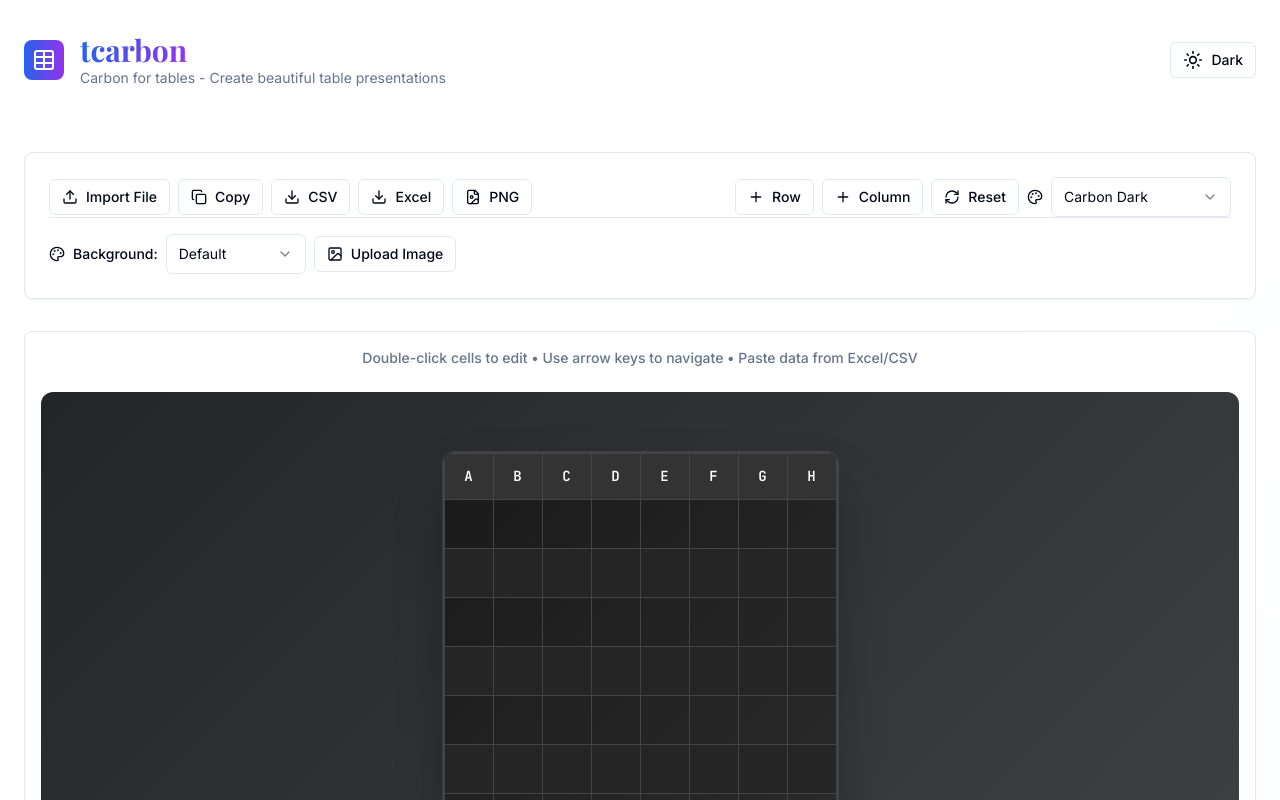
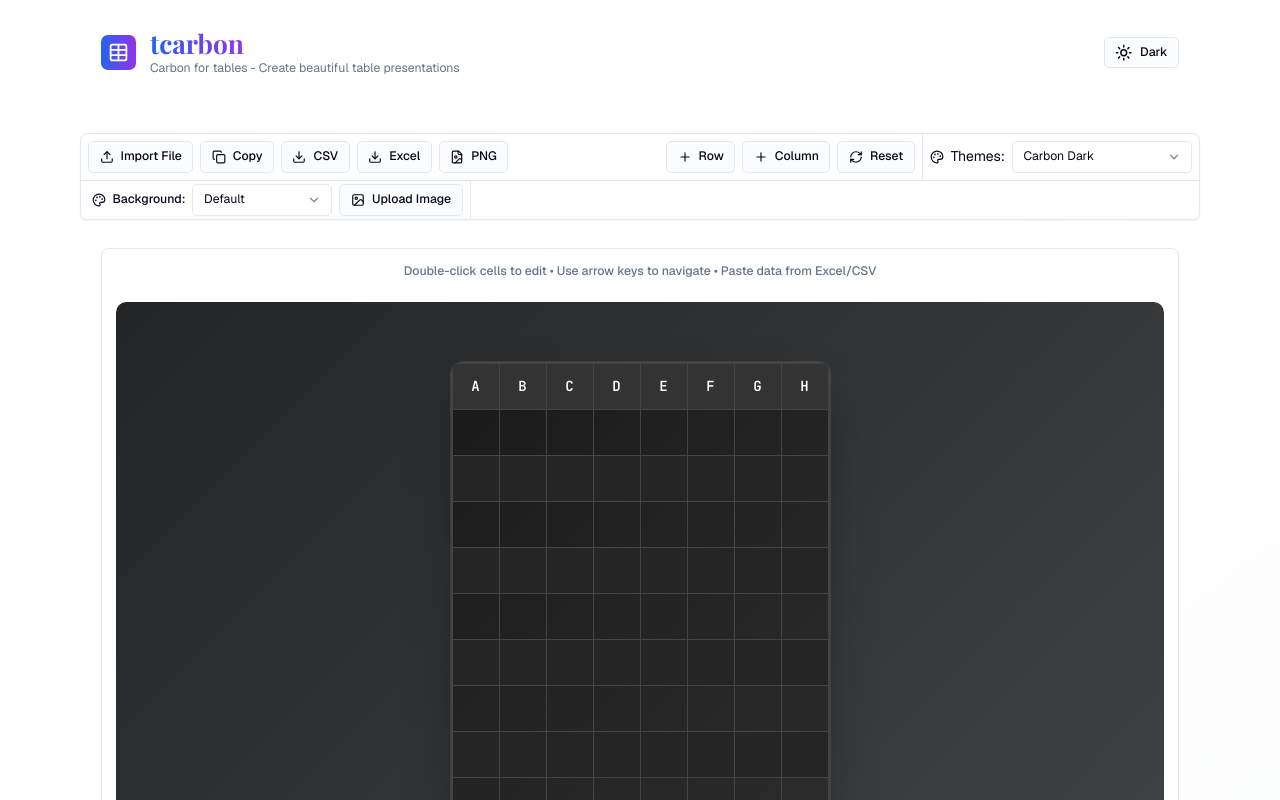
Before and after one commit to mrtcmn/tcarbon, a React (Vite) app: page / in a window 1280 px wide. Shown: the top 800 px of the page. Built offline with nearby package versions, Linux system fonts and the light colour scheme.

Commit message:
Enhance Tailwind configuration with custom fonts and base styles; update App.tsx and BackgroundControls for improved layout and spacing; adjust button and select components for better UI consistency.

```diff
--- a/src/App.tsx
+++ b/src/App.tsx
@@ -151,9 +151,9 @@ function App() {
         </div>
 
         {/* Toolbar */}
-        <Card className="mx-6">
-          <CardContent className="p-6">
-            <div className="flex flex-wrap gap-4 items-center justify-between">
+        <Card className="p-0">
+          <CardContent className="p-0">
+            <div className="flex flex-wrap gap-4 items-center justify-between p-2">
               <div className="flex flex-wrap gap-2">
                 <Button
                   variant="outline"
@@ -213,7 +213,6 @@ function App() {
                   PNG
                 </Button>
               </div>
-
               <div className="flex flex-wrap gap-2 items-center">
                 <Button
                   variant="outline"
@@ -245,8 +244,9 @@ function App() {
                   Reset
                 </Button>
 
+                <div className=" border-l w-px self-stretch -my-2"></div>
                 <div className="flex items-center gap-2">
-                  <Palette className="w-4 h-4" />
+                  <Palette className="w-4 h-4" /> Themes:
                   <Select value={tableData.theme.id} onValueChange={handleThemeChange}>
                     <SelectTrigger className="w-[180px]">
                       <SelectValue placeholder="Select theme" />
@@ -264,7 +264,7 @@ function App() {
             </div>
 
             {/* Background Controls */}
-            <div className="border-t pt-4">
+            <div className="border-t">
               <BackgroundControls
                 backgroundColor={backgroundColor}
                 backgroundImage={backgroundImage}
--- a/src/components/BackgroundControls.tsx
+++ b/src/components/BackgroundControls.tsx
@@ -87,9 +87,9 @@ export const BackgroundControls: React.FC<BackgroundControlsProps> = ({
   }
 
   return (
-    <div className="flex items-center gap-2 flex-wrap">
+    <div className="flex items-center gap-2 flex-wrap p-1">
       <div className="flex items-center gap-2">
-        <Palette className="w-4 h-4" />
+        <Palette className="w-4 h-4 ml-2" />
         <span className="text-sm font-medium">Background:</span>
       </div>
 
@@ -152,6 +152,7 @@ export const BackgroundControls: React.FC<BackgroundControlsProps> = ({
           Custom image active
         </div>
       )}
+      <div className="border-r self-stretch w-px -my-1"></div>
     </div>
   )
 }
--- a/src/components/ui/button.tsx
+++ b/src/components/ui/button.tsx
@@ -11,7 +11,7 @@ const buttonVariants = cva(
         destructive:
           "bg-destructive text-destructive-foreground hover:bg-destructive/90",
         outline:
-          "border border-input bg-background hover:bg-accent hover:text-accent-foreground",
+          "border border-input bg-slate-100/30 hover:bg-accent hover:text-accent-foreground",
         secondary:
           "bg-secondary text-secondary-foreground hover:bg-secondary/80",
         ghost: "hover:bg-accent hover:text-accent-foreground",
--- a/src/components/ui/select.tsx
+++ b/src/components/ui/select.tsx
@@ -16,7 +16,7 @@ const SelectTrigger = React.forwardRef<
   <SelectPrimitive.Trigger
     ref={ref}
     className={cn(
-      "flex h-10 w-full items-center justify-between rounded-md border border-input bg-background px-3 py-2 text-sm ring-offset-background placeholder:text-muted-foreground focus:outline-none focus:ring-2 focus:ring-ring focus:ring-offset-2 disabled:cursor-not-allowed disabled:opacity-50 [&>span]:line-clamp-1",
+      "flex h-9 w-full items-center justify-between rounded-md border border-input bg-background px-3 py-1 text-sm ring-offset-background placeholder:text-muted-foreground focus:outline-none focus:ring-2 focus:ring-ring focus:ring-offset-2 disabled:cursor-not-allowed disabled:opacity-50 [&>span]:line-clamp-1",
       className
     )}
     {...props}
--- a/src/index.css
+++ b/src/index.css
@@ -1,4 +1,4 @@
-@import url('https://fonts.googleapis.com/css2?family=Inter:wght@300;400;500;600;700;800;900&family=JetBrains+Mono:wght@300;400;500;600;700&family=Playfair+Display:wght@400;500;600;700;800;900&display=swap');
+@import url('https://fonts.googleapis.com/css2?family=Geist:wght@300;400;500;600;700;800;900&family=JetBrains+Mono:wght@300;400;500;600;700&family=Playfair+Display:wght@400;500;600;700;800;900&display=swap');
 
 @tailwind base;
 @tailwind components;
@@ -57,7 +57,7 @@
   }
   body {
     @apply bg-background text-foreground transition-colors duration-300;
-    font-family: 'Inter', system-ui, -apple-system, sans-serif;
+    font-family: 'Geist', system-ui, -apple-system, sans-serif;
   }
 
   /* Custom font classes */
@@ -70,6 +70,6 @@
   }
 
   .font-sans {
-    font-family: 'Inter', system-ui, -apple-system, sans-serif;
+    font-family: 'Geist', system-ui, -apple-system, sans-serif;
   }
 }
--- a/tailwind.config.js
+++ b/tailwind.config.js
@@ -1,3 +1,6 @@
+import plugin from 'tailwindcss/plugin';
+
+
 /** @type {import('tailwindcss').Config} */
 export default {
   content: [
@@ -6,6 +9,11 @@ export default {
   ],
   theme: {
     extend: {
+      fontFamily: {
+        sans: ['Geist', 'system-ui', '-apple-system', 'sans-serif'],
+        display: ['Playfair Display', 'serif'],
+        mono: ['JetBrains Mono', 'Fira Code', 'monospace'],
+      },
       colors: {
         border: "hsl(var(--border))",
         input: "hsl(var(--input))",
@@ -48,5 +56,9 @@ export default {
       },
     },
   },
-  plugins: [],
+  plugins: [plugin(function ({ addBase }) {
+    addBase({
+      'html': { fontSize: "14px" },
+    })
+  }),],
 }
```
